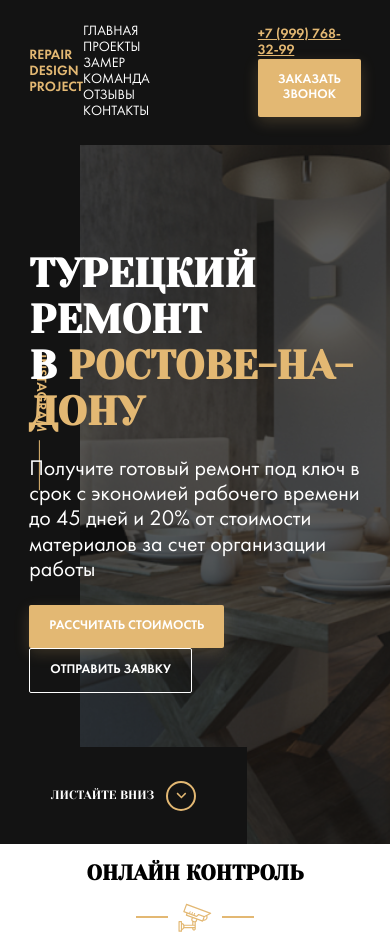
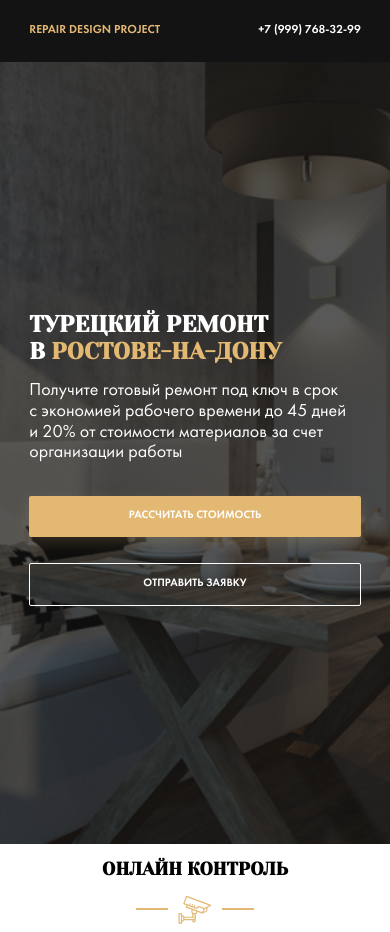
Before and after one commit to RiaRiver/WS-repair-design, a website: page src/index.html in a window 390 px wide. Drawn offline with Linux system fonts and the light colour scheme; files whose address does not match are found by name.

Commit message:
reafct: changed font-size from px to rem, make responsive layout for header & hero

```diff
--- a/src/sass/_interface.sass
+++ b/src/sass/_interface.sass
@@ -1,18 +1,18 @@
 .button
   padding: 14px 20px
+  font-family: $f-primary
+  text-align: center
+  text-transform: uppercase
+  color: $light
   border: none
   border-radius: 2px
-  color: $light
-  text-align: center
-  text-transform: uppercase
-  font-family: $f-primary
 
   &:hover
     cursor: pointer
 
   &--primary
+    font-size: 0.929rem
     background-color: $primary
-    font-size: 13px
     box-shadow: 0px 5px 15px rgba($primary, 0.2)
     transition: box-shadow 0.3s
 
@@ -20,6 +20,6 @@
       box-shadow: none
 
   &--outline
+    font-size: 0.929rem
+    background-color: transparent
     border: 1px solid $light
-    background-color: transparent
-    font-size: 13px
--- /dev/null
+++ b/src/sass/_media.sass
@@ -0,0 +1,52 @@
+@media screen and ( max-width: 1200px )
+  html
+    font-size: 12px
+  .nav
+    &__item
+      margin-right: 1rem
+
+@media screen and ( max-width: 992px )
+  .nav
+    display: none
+
+  .hero
+    &__instagram
+      display: none
+    &__content
+      margin-left: 0
+
+@media screen and ( max-width: 576px )
+  .contacts
+    &__phone
+      margin-right: 0
+      text-decoration: none
+      color: $light
+
+    &__button
+      display: none
+
+  .title
+    margin: 0 0 1.333rem
+    font-size: 1.917rem
+
+  .hero
+    &__text
+      max-width: 26.667rem
+      margin: 0 0 2.667rem
+      font-size: 1.5rem
+
+    &__content
+      max-width: 28.333rem
+
+    &__button
+      display: block
+      min-width: 100%
+      margin-bottom: 2.167rem
+
+    &__scroll-down
+      display: none
+
+@media screen and ( max-height: 600px)
+  .hero
+    &__scroll-down
+      display: none
--- a/src/sass/_settings.sass
+++ b/src/sass/_settings.sass
@@ -1,16 +1,19 @@
 *, *:before, *:after
   box-sizing: border-box
 
+html
+  font-size: 14px
+
 body
   font-family: $f-common
-  font-size: 14px
+  font-size: 1rem
   font-style: normal
 
 .section
   &-title
+    font-family: $f-heading
     text-align: center
     text-transform: uppercase
-    font-family: $f-heading
 
     &__image
       display: flex
@@ -21,5 +24,5 @@ body
        content: ''
        width: 32px
        height: 2px
+       margin: 0 10px
        background-color: $primary
-       margin: 0 10px
--- a/src/sass/style.sass
+++ b/src/sass/style.sass
@@ -7,3 +7,4 @@
 @import 'templates/header'
 @import 'templates/hero'
 @import 'templates/control'
+@import 'media'
--- a/src/sass/templates/_header.sass
+++ b/src/sass/templates/_header.sass
@@ -4,8 +4,8 @@
   top: 0
   z-index: 99
   width: 100%
+  padding: 24px 0
   background-color: $dark
-  padding: 24px 0
 
 .menu
   display: flex
@@ -13,27 +13,26 @@
   align-items: center
 
 .logo
+  font-family: $f-primary
+  font-size: 1rem
+  text-transform: uppercase
   color: $primary
-  text-transform: uppercase
-  font-family: $f-primary
-  font-size: 14px
 
 .nav
   &__item
-    font-weight: normal
+    margin-right: 2.857rem
     text-transform: uppercase
     text-decoration: none
     color: $light
-    margin-right: 40px
     transition: color 0.2s
 
     &:hover
       color: $primary
 
 .phone
+  font-family: $f-primary
+  font-size: 1rem
   color: $primary
-  font-family: $f-primary
-  font-size: 14px
 
 .contacts
   &__phone
--- a/src/sass/templates/_hero.sass
+++ b/src/sass/templates/_hero.sass
@@ -3,10 +3,10 @@
   display: flex
   flex-direction: column
   justify-content: center
+  height: 100vh
   padding-top: 100px
+  color: $light
   background: $dark url("../img/hero-bg.jpg") no-repeat center / cover
-  height: 100vh
-  color: $light
 
   &::before
     content: ''
@@ -32,31 +32,33 @@
     display: flex
     justify-content: center
     align-items: center
-    min-width: 247px
-    min-height: 97px
+    min-width: 17.643rem
+    min-height: 6.929rem
+    font-family: $f-heading
+    font-size: 0.857rem
+    text-transform: uppercase
+    text-decoration: none
+    color: $light
     background-color: $dark
-    font-family: $f-heading
-    font-size: 12px
-    text-transform: uppercase
-    color: $light
-    text-decoration: none
 
     &::after
       content: ''
-      background: url("../img/arrow-down.svg") no-repeat center
       width: 30px
       height: 30px
+      margin-left: 12px
+      background: url("../img/arrow-down.svg") no-repeat center
       border: 2px solid $primary
       border-radius: 50%
-      margin-left: 12px
 
   &__content
     position: relative
-    max-width: 670px
+    max-width: 47.857rem
+    margin-left: 4.286rem
 
   &__text
-    font-size: 22px
-    max-width: 500px
+    max-width: 35.714rem
+    margin: 0 0 2.929rem
+    font-size: 1.571rem
 
   &__button
     margin-right: 20px
@@ -70,24 +72,24 @@
   &__link
     display: flex
     align-items: center
+    font-family: $f-primary
+    font-size: 1rem
     text-transform: uppercase
-    font-family: $f-primary
-    font-size: 14px
+    text-decoration: none
     color: $primary
-    text-decoration: none
     transform: rotate(90deg)
 
     &::after
       content: ''
       width: 50px
       height: 1px
+      margin-left: 8px
       background-color: $primary
-      margin-left: 8px
 
 .title
-  margin: 0
+  margin: 0 0 1.357rem
   font-family: $f-heading
-  font-size: 40px
+  font-size: 2.857rem
   text-transform: uppercase
 
   &--primary
```
Also changed, not shown: src/css/style.css.
